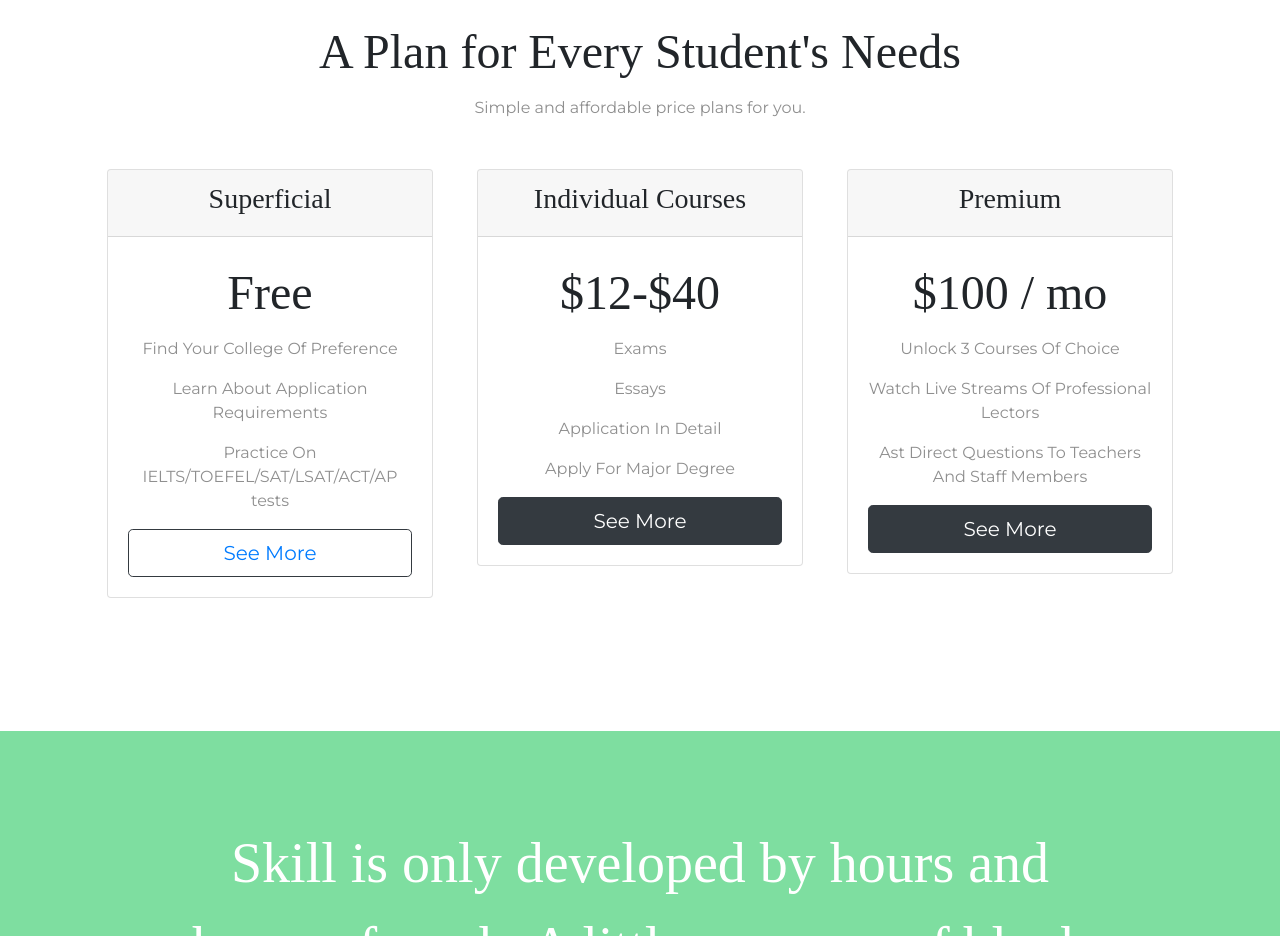
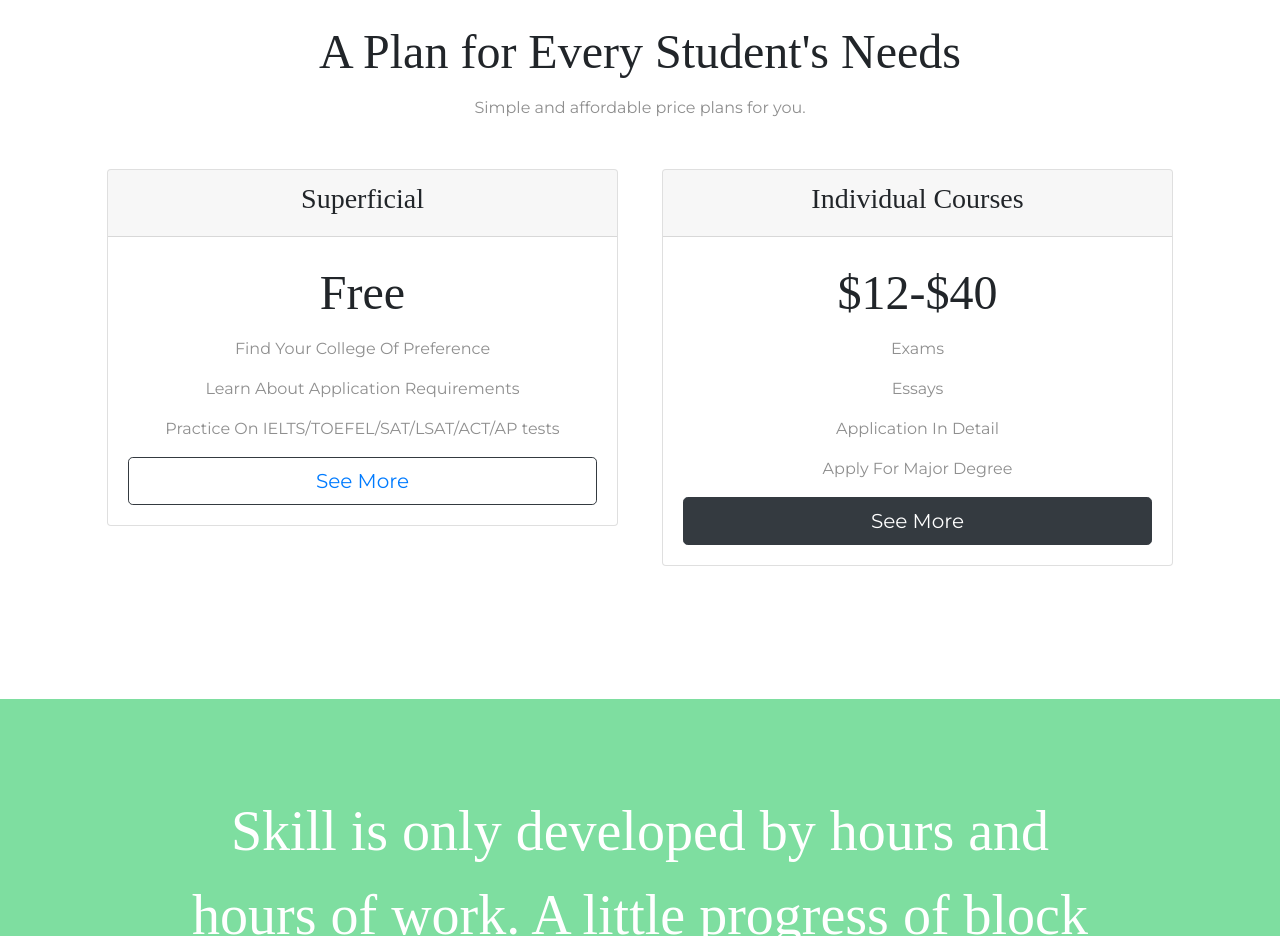
Before and after one commit to PrincessMariam0/CollegeBrick, a plain HTML site: page index.html in a window 1280 px wide. Shown: the part 1920-2856 px from the top of the page. Drawn offline with nearby package versions, Linux system fonts and the light colour scheme.

Commit message:
Update index.html

```diff
--- a/index.html
+++ b/index.html
@@ -160,7 +160,7 @@
 
     <div class="row">
 
-      <div class="pricing-column col-lg-4 col-md-6">
+      <div class="pricing-column col-lg-6">
         <div class="card">
           <div class="card-header">
             <h3>Superficial</h3>
@@ -174,7 +174,7 @@
           </div>
         </div>
       </div>
-        <div class="pricing-column col-lg-4">
+        <div class="pricing-column col-lg-6">
       <div class="card">
         <div class="card-header">
           <h3>Individual Courses</h3>
@@ -191,7 +191,7 @@
       </div>
           </div>
 
-      <div class="pricing-column col-lg-4 col-md-6">
+<!--       <div class="pricing-column col-lg-4 col-md-6">
         <div class="card">
           <div class="card-header">
             <h3>Premium</h3>
@@ -204,7 +204,7 @@
             <button class="btn btn-lg btn-block btn-dark" type="button">See More</button>
           </div>
         </div>
-      </div>
+      </div> -->
 
 
 
```
